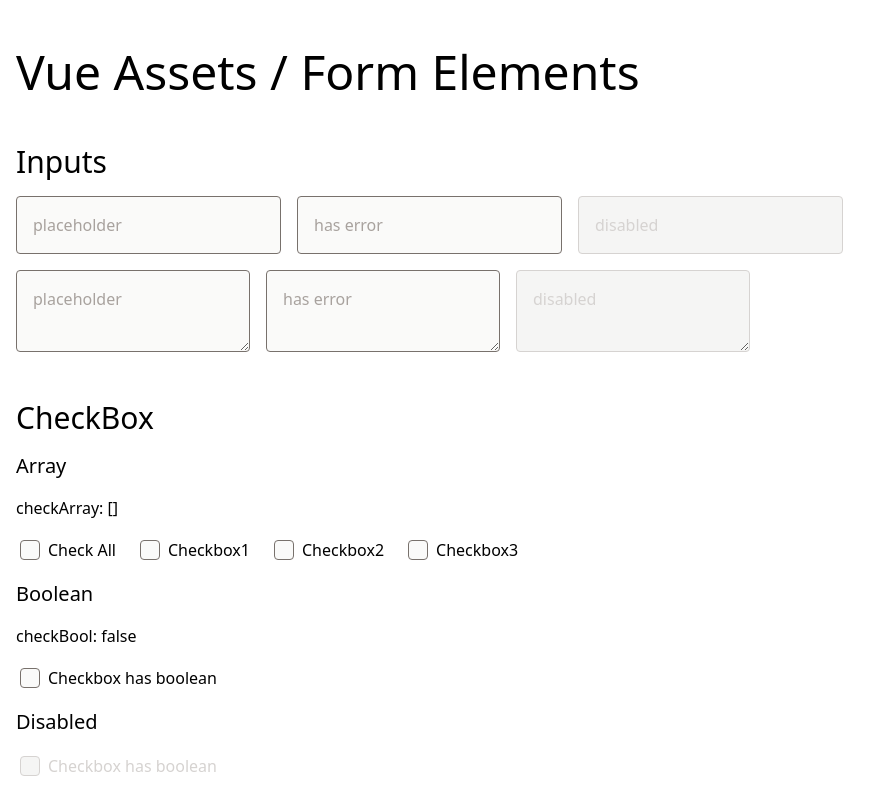
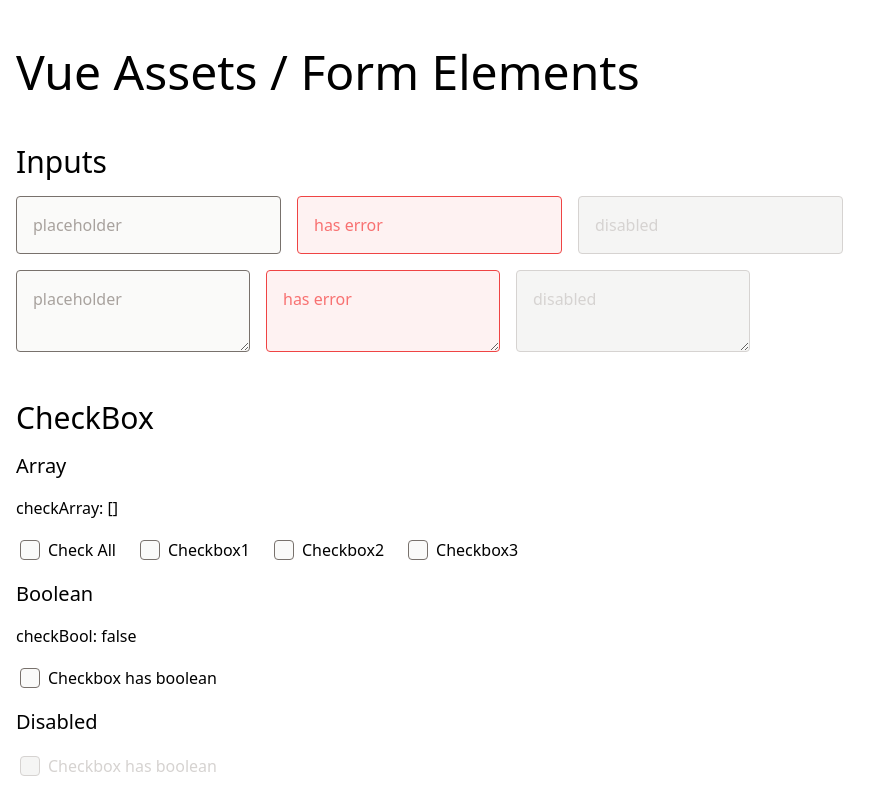
Before and after one commit to ykob/vue-assets, a Vue app: page /form-elements in a window 1280 px wide. Shown: the top 800 px of the page, without its empty margins (0-890 px from the left). Built offline with nearby package versions, Linux system fonts and the light colour scheme; the HTML template or start-up script is replaced by a standard one.

Commit message:
added the error colors to InputText and InputMultilineText.

```diff
--- a/src/components/form-element/InputMultilineText.vue
+++ b/src/components/form-element/InputMultilineText.vue
@@ -38,6 +38,12 @@ export default defineComponent({
           'border-neutral-300',
           'placeholder-neutral-300',
         ]
+      } else if (this.error) {
+        classnamesEachStatus = [
+          'bg-error-50',
+          'border-error-500',
+          'placeholder-error-400',
+        ]
       } else {
         classnamesEachStatus = [
           'bg-neutral-50',
--- a/src/components/form-element/InputText.vue
+++ b/src/components/form-element/InputText.vue
@@ -38,6 +38,12 @@ export default defineComponent({
           'border-neutral-300',
           'placeholder-neutral-300',
         ]
+      } else if (this.error) {
+        classnamesEachStatus = [
+          'bg-error-50',
+          'border-error-500',
+          'placeholder-error-400',
+        ]
       } else {
         classnamesEachStatus = [
           'bg-neutral-50',
```
